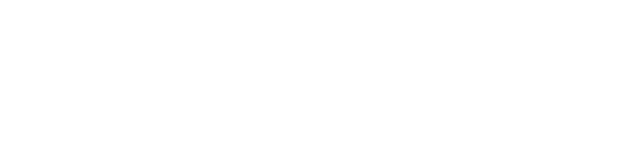
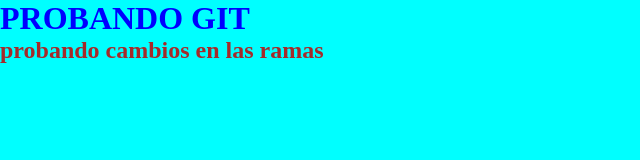
Before and after one commit to BoxaRegalos/primer-repo-boxa, a plain HTML site: page index.html in a window 1280 px wide. Shown: the whole page, without its empty margins (0-640 px from the left). Drawn offline with Linux system fonts and the light colour scheme.

Commit message:
primer commit rama dos

```diff
--- /dev/null
+++ b/css/estilos.css
@@ -0,0 +1,14 @@
+*{margin: 0; padding: 0;}
+
+
+body {
+    background-color: aqua;
+}
+
+h1 {
+    color: blue;
+}
+
+h2 {
+    color: brown;
+}
--- a/index.html
+++ b/index.html
@@ -5,8 +5,12 @@
     <meta http-equiv="X-UA-Compatible" content="IE=edge">
     <meta name="viewport" content="width=device-width, initial-scale=1.0">
     <title>PRUEBA GIT</title>
+    <link rel="stylesheet" href="css/estilos.css">
 </head>
 <body>
+    <h1> PROBANDO GIT</h1>
+
+    <h2>probando cambios en las ramas</h2>
 
 </body>
 </html>
```
